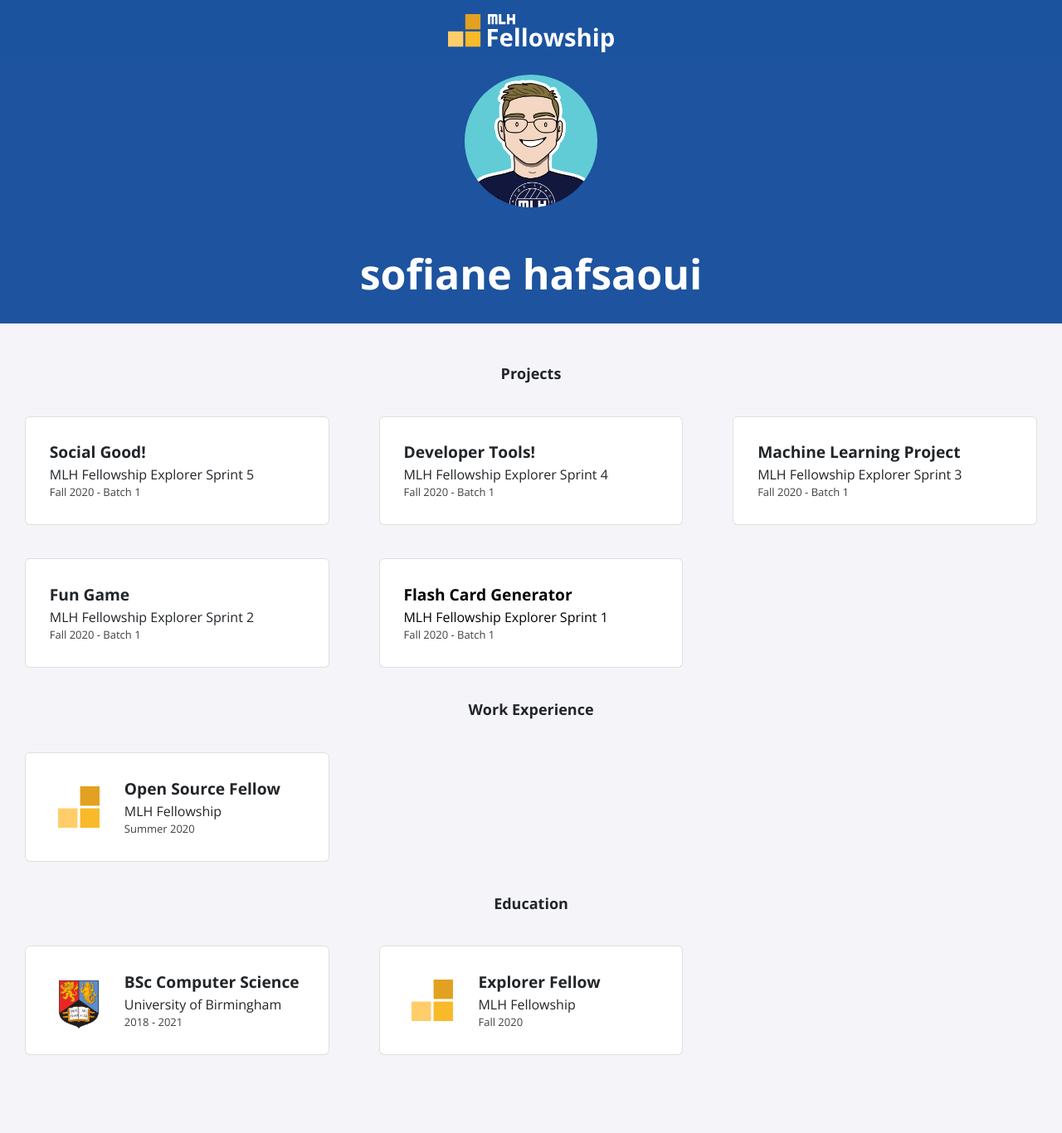
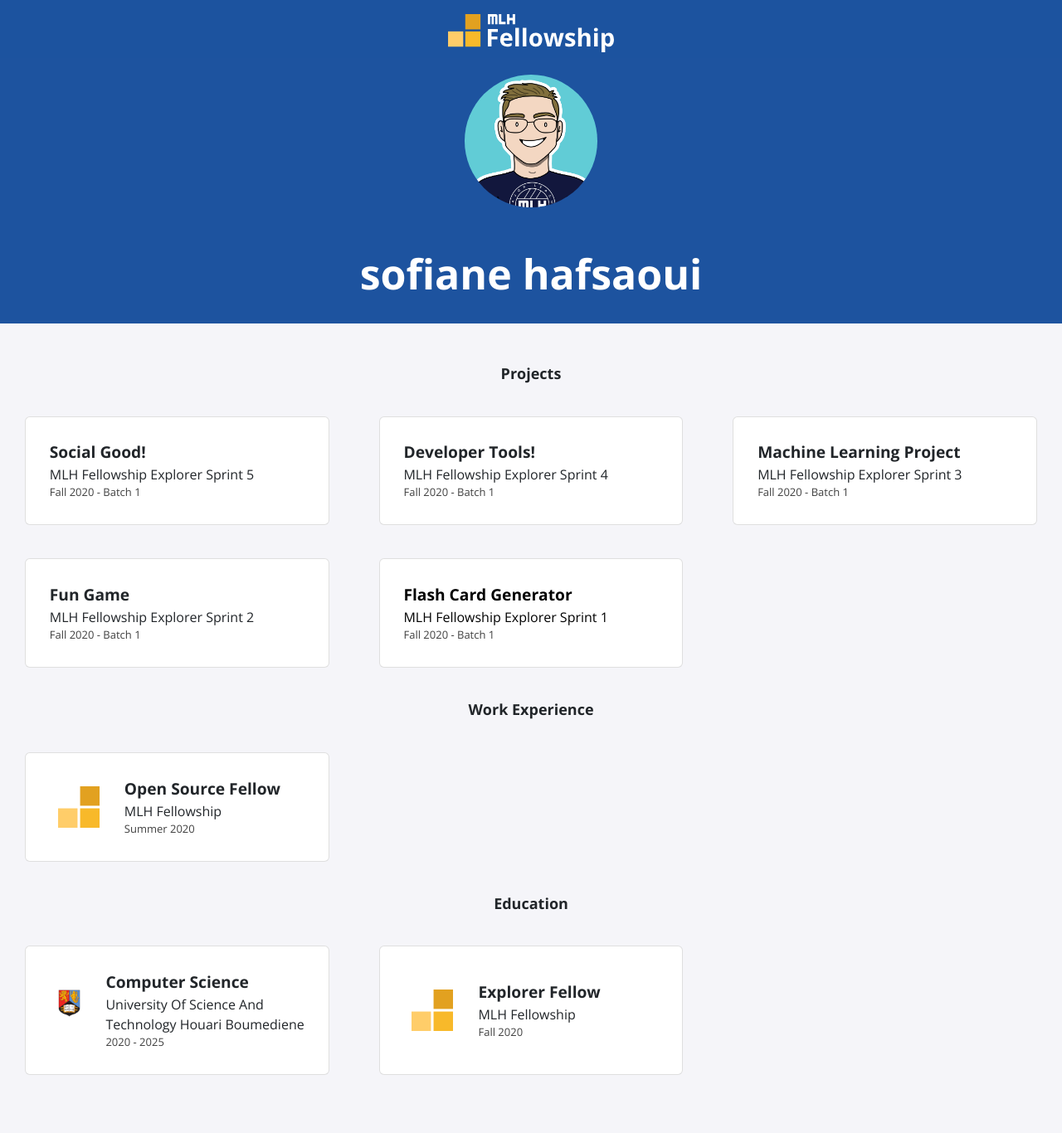
Before and after one commit to zikse/zikse.github.io, a Jekyll site: the page built from index.html, in a window 1280 px wide. Shown: the whole page at 83% size. Built offline with Jekyll 4.4.1, drawn with Linux system fonts in a browser that asks for light colours; nearby versions of some CDN libraries; before the commit the page ends 1342 px from its top, so only the background shows below that.

Commit message:
Update education.yml

```diff
--- a/_data/education.yml
+++ b/_data/education.yml
@@ -1,6 +1,6 @@
-- course: BSc Computer Science
-  institute: University of Birmingham
-  dates: 2018 - 2021
+- course:  Computer Science
+  institute: University Of Science And Technology Houari Boumediene
+  dates: 2020 - 2025
   logo: uob.png
 
 - course: Explorer Fellow
```
